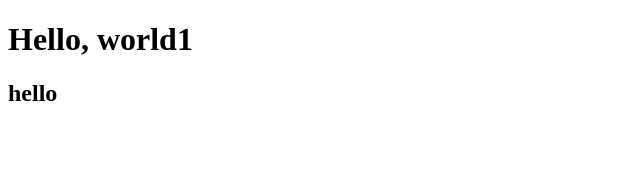
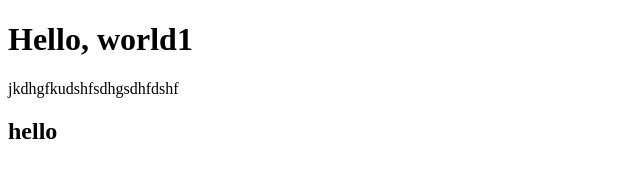
Before and after one commit to AbdallahNU/CS-201, a plain HTML site: page index.html in a window 1280 px wide. Shown: the whole page, without its empty margins (0-640 px from the left). Drawn offline with Linux system fonts and the light colour scheme.

Commit message:
dsbfhsdfjks

```diff
--- a/index.html
+++ b/index.html
@@ -6,6 +6,7 @@
   </head>
   <body>
     <h1>Hello, world1</h1>
+    jkdhgfkudshfsdhgsdhfdshf
     <h2>hello</h2>
   </body>
 </html>
```
